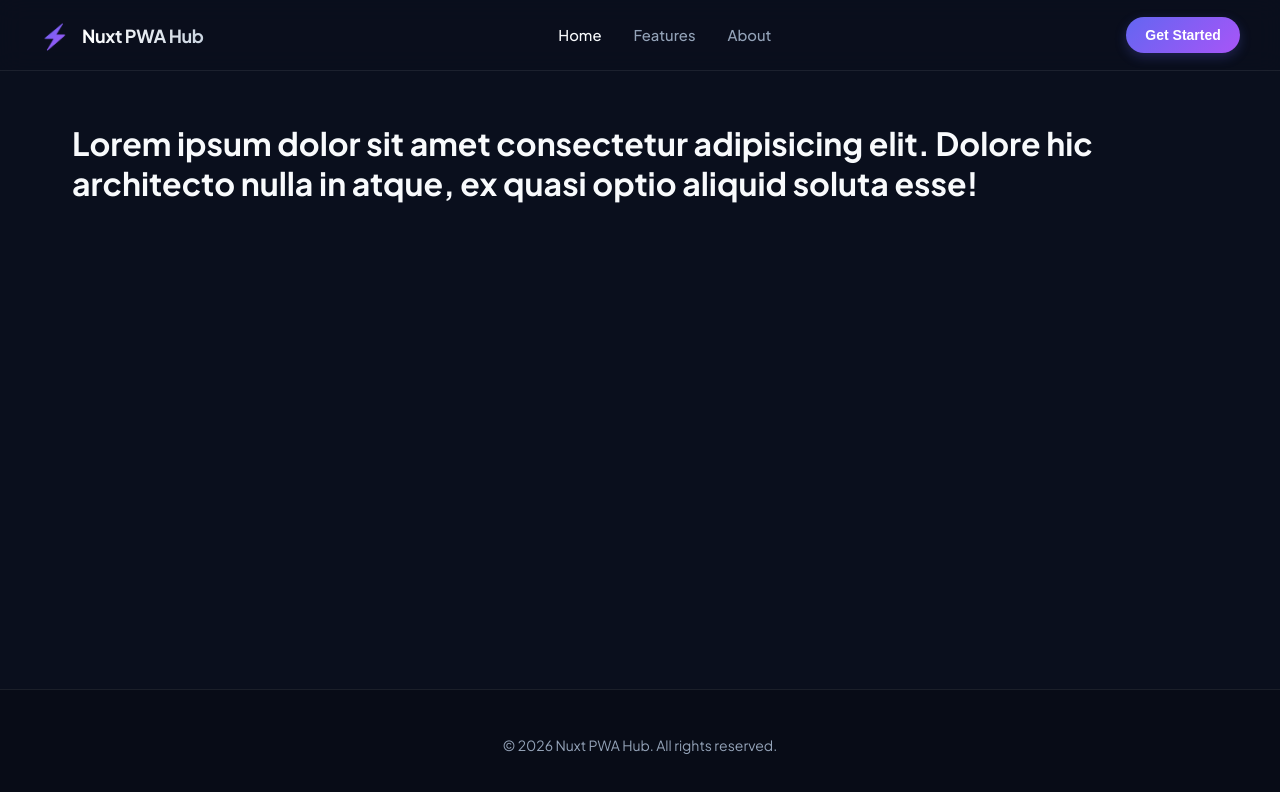
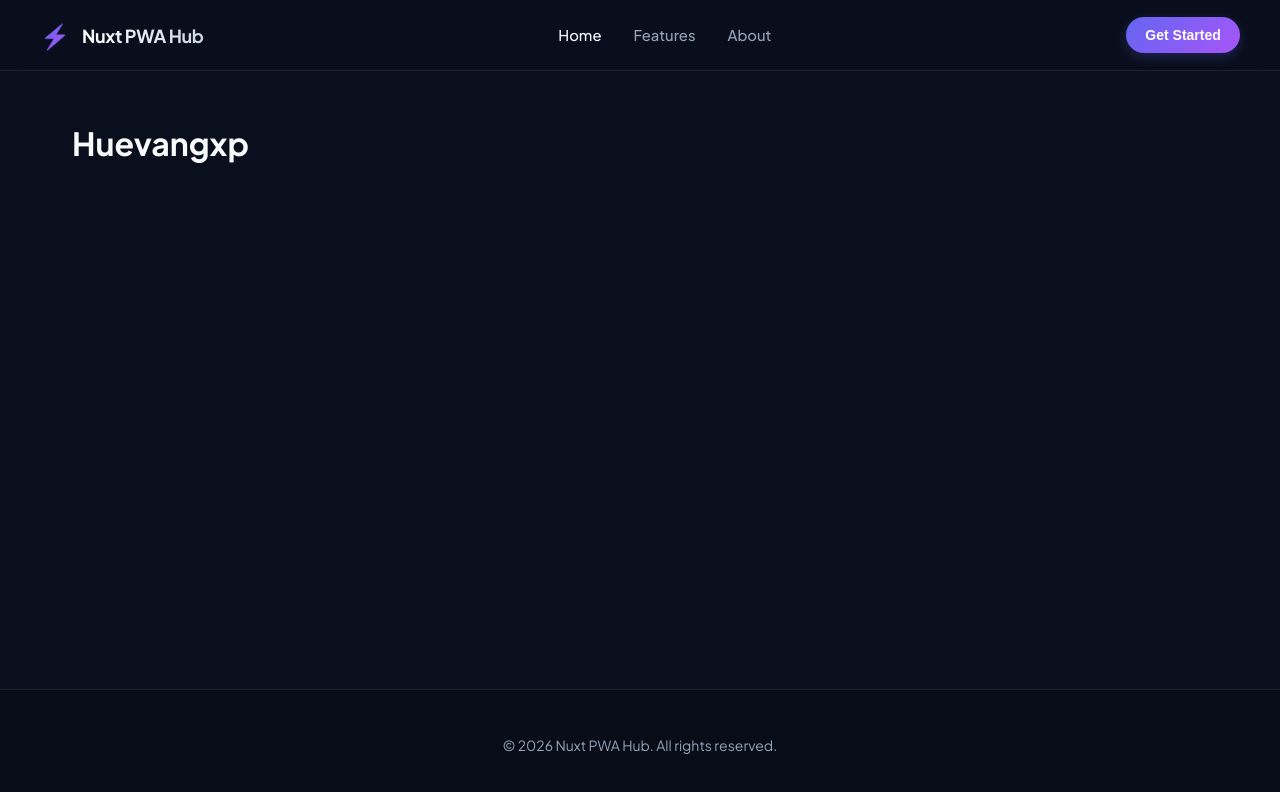
Before and after one commit to huevangxp/pwa-101, a Nuxt app: page / in a window 1280 px wide. Shown: the top 792 px of the page. Built offline with nearby package versions, Linux system fonts and the light colour scheme.

Commit message:
commit Fri 05/29/2026 14:41:27.14

```diff
--- a/pages/index.vue
+++ b/pages/index.vue
@@ -1,8 +1,5 @@
 <template>
   <div>
-    <h1>
-      Lorem ipsum dolor sit amet consectetur adipisicing elit. Dolore hic
-      architecto nulla in atque, ex quasi optio aliquid soluta esse!
-    </h1>
+    <h1>Huevangxp</h1>
   </div>
 </template>
```
